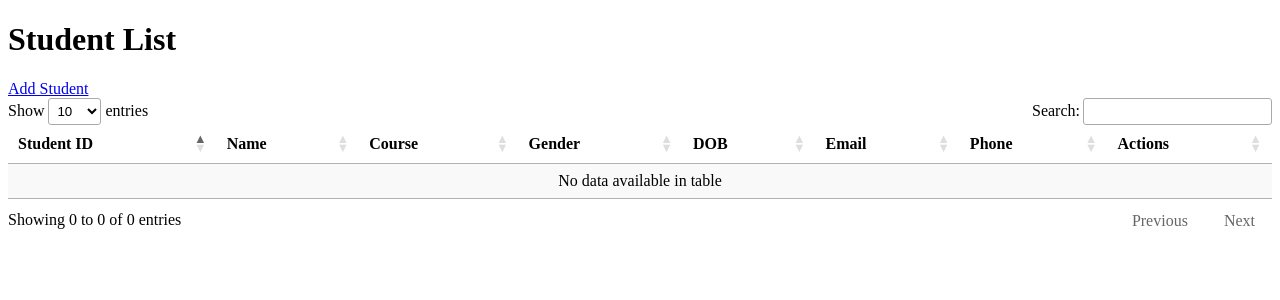
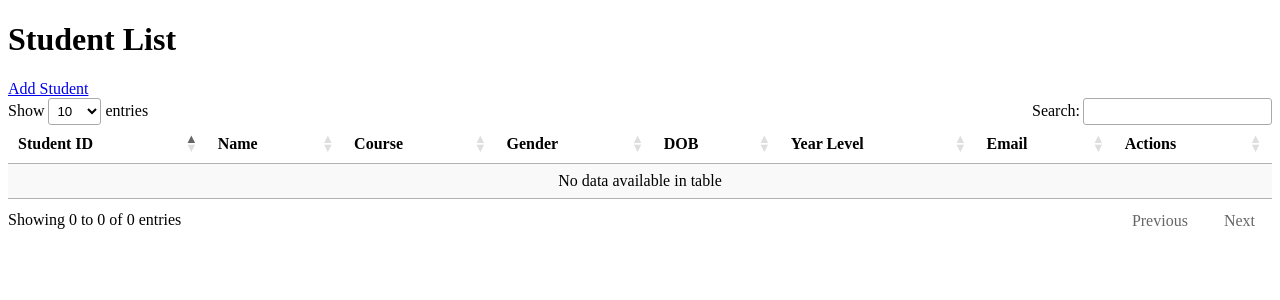
Before and after one commit to DavonGT/CSD-Student-IMS, a Django app: page / in a window 1280 px wide. Shown: the top 300 px of the page. Run offline with Django 5.2, Linux system fonts and the light colour scheme; data that the repository does not hold is empty; some libraries are stand-ins or nearby versions.

Commit message:
Adjusted the data

```diff
--- a/core/models.py
+++ b/core/models.py
@@ -14,6 +14,7 @@ class Student(models.Model):
     middle_name = models.CharField(max_length=100, blank=True)
     last_name = models.CharField(max_length=100)
     student_id = models.CharField(max_length=9, unique=True)
+    year_level = models.IntegerField(max_length=1, blank=False)
     email = models.EmailField(unique=True)
     course = models.CharField(max_length=100)
     date_of_birth = models.DateField()
--- a/core/templates/core/student_list.html
+++ b/core/templates/core/student_list.html
@@ -13,13 +13,13 @@
     <table id="students" class="display">
         <thead>
             <tr>
-		<th>Student ID</th>
+	              <th>Student ID</th>
                 <th>Name</th>
                 <th>Course</th>
-		<th>Gender</th>
+		            <th>Gender</th>
                 <th>DOB</th>
-                <th>Email</th>
-                <th>Phone</th>
+                <th>Year Level</th>
+		            <th>Email</th>
                 <th>Actions</th>
             </tr>
         </thead>
@@ -31,8 +31,8 @@
                 <td>{{ student.course }}</td>
                 <td>{{ student.gender }}</td>
                 <td>{{ student.date_of_birth }}</td>
-		<td>{{ student.email }}</td>
-                <td>{{ student.phone_number }}</td>
+                <td>{{ student.year_level }}</td>
+                2<td>{{ student.email }}</td>
                 <td>
                     <a href="{% url 'student_update' student.pk %}">Edit</a> |
                     <a href="{% url 'student_delete' student.pk %}">Delete</a> |
```
Also changed, not shown: core/migrations/0001_initial.py, core/migrations/0002_alter_student_middle_name.py (deleted), 1 other file.
